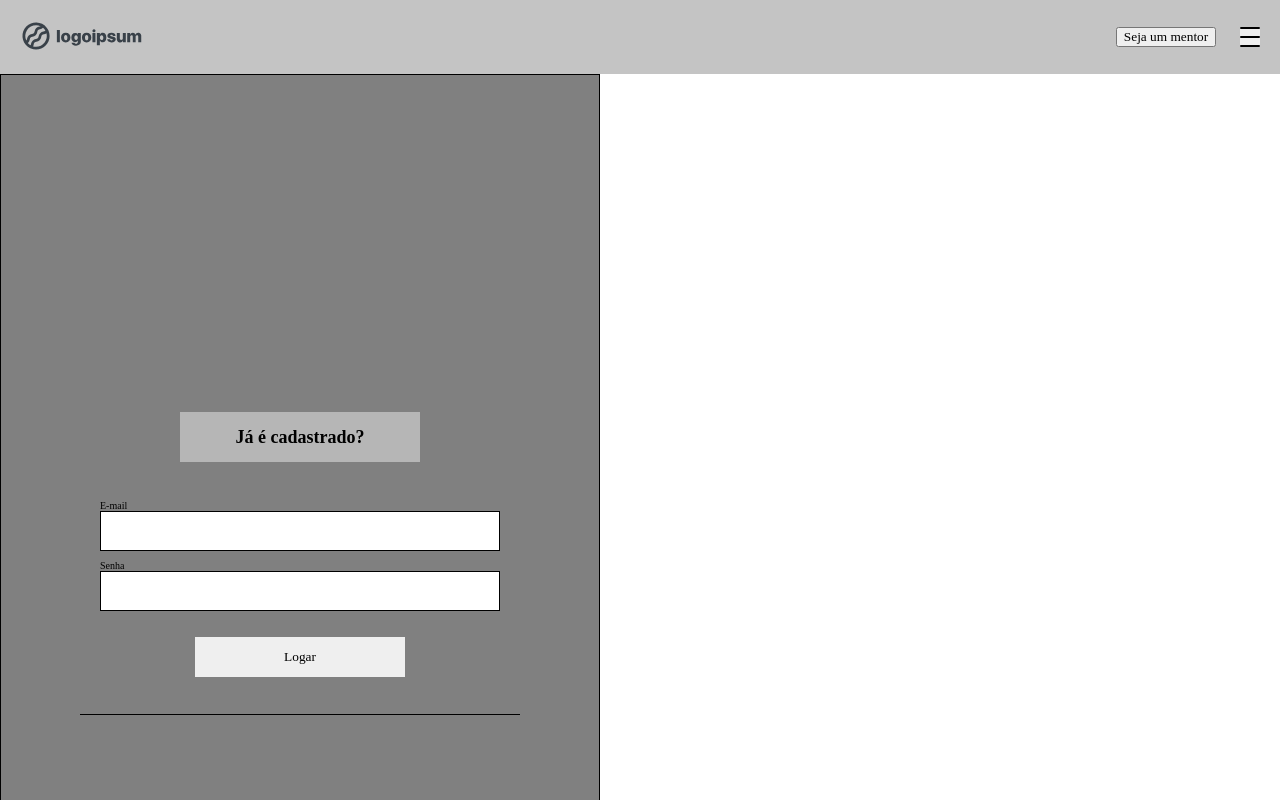
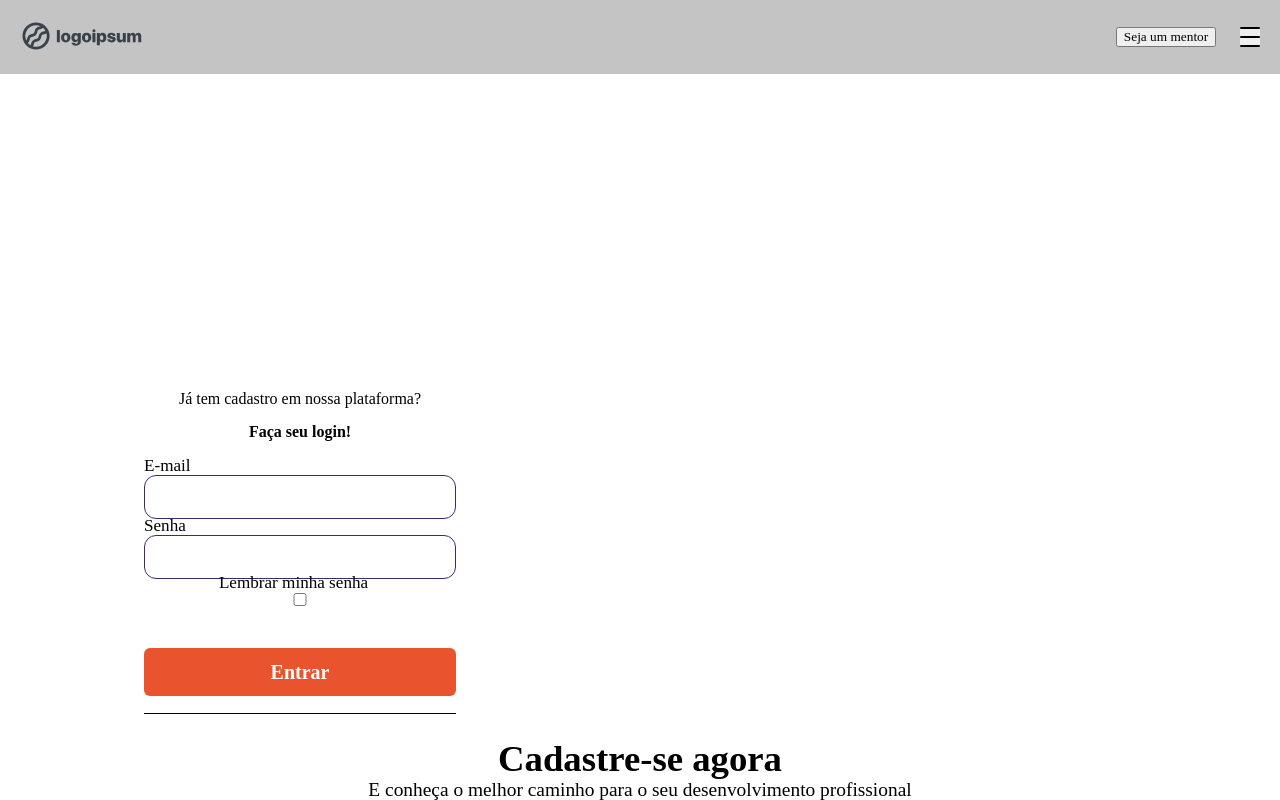
Before and after one commit to Hackathon-Fcamara/technical-share, a React (Create React App) app in the folder front-end/: page /register in a window 1280 px wide. Shown: the top 800 px of the page. Built offline with nearby package versions, Linux system fonts and the light colour scheme; the HTML template or start-up script is replaced by a standard one; a web font is replaced by a local one.

Commit message:
feat: aplica estilos componente SignInForm

```diff
--- a/front-end/src/components/SignInForm/index.js
+++ b/front-end/src/components/SignInForm/index.js
@@ -7,25 +7,34 @@ const {
   signInForm__containerTitle,
   signInForm__containerInput,
   signInForm__containerButton,
+  signInForm__input,
+  signInForm__Checkbox
 } = styles;
 
 export function SignInForm() {
   return (
     <div className={signInForm}>
       <div className={signInForm__container}>
-        <h1 className={signInForm__containerTitle}>Já é cadastrado?</h1>
+        <p>Já tem cadastro em nossa plataforma?</p>
+        <h1 className={signInForm__containerTitle}>Faça seu login!</h1>
         <div className={signInForm__containerInput}>
           <label htmlFor="email">
             <span>E-mail</span>
-            <input type="email" name="email" id="signInEmail" />
+            <input type="email" name="email" id="signInEmail" className={signInForm__input} />
           </label>
           <label htmlFor="password">
-          <span>Senha</span>
-            <input type="password" name="password" id="signInPassword" />
+            <span>Senha</span>
+            <input type="password" name="password" id="signInPassword" className={signInForm__input} />
+          </label>
+        </div>
+        <div className={signInForm__Checkbox}>
+          <label htmlFor="checkbox">
+            <span>Lembrar minha senha</span>
+            <input type="checkbox" name="checkbox" id="signInCheckbox" />
           </label>
         </div>
         <button type="button" className={signInForm__containerButton}>
-          Logar
+          Entrar
         </button>
       </div>
     </div>
--- a/front-end/src/components/SignInForm/styles.module.css
+++ b/front-end/src/components/SignInForm/styles.module.css
@@ -1,11 +1,10 @@
 .signInForm {
   display: flex;
   justify-content: center;
-  background: gray;
-  border: 1px solid black;
   height: 100vh;
   width: 100vw;
-  max-width: 600px;
+  max-width: 60rem;
+  max-height: 65rem;
 }
 
 .signInForm__container {
@@ -13,13 +12,19 @@
   flex-direction: column;
   align-items: center;
   justify-content: space-evenly;
-  border-bottom: 1px solid black;
+  border-bottom: 0.1rem solid black;
   height: 100%;
   width: 100%;
-  max-height: 340px;
-  max-width: 440px;
-  margin-top: 300px;
-  padding: 0 20px;
+  max-height: 34rem;
+  max-width: 31.2rem;
+  margin-top: 30rem;
+}
+
+.signInForm__container p {
+  font-weight: 400;
+  font-size: 1.6rem;
+  line-height: 1.6rem;
+  text-align: center;
 }
 
 .signInForm__containerInput {
@@ -38,36 +43,47 @@
   height: 100%;
   max-width: 400px;
   max-height: 40px;
+  display: block;
+  font-size: var(--fs-subLg);
+  margin-bottom: 0.8rem;
+  line-height: var(--lh-label);
+  font-weight: 500;
+  margin-bottom: 2rem;
 }
 
-.signInForm label input {
-  border: 1px solid black;
-  width: 100%;
-  height: 100%;
+.signInForm__input {
+  border: 1px solid var(--purple);
+  display: flex;
+  border-radius: 1.2rem;
+  padding: 0 1.2rem;
+  background: var(--white);
+  height: 4.4rem;
 }
 
 .signInForm__containerTitle {
   display: flex;
   justify-content: center;
   align-items: center;
-  background: rgb(182, 182, 182);
-  height: 100%;
-  width: 100%;
-  max-height: 50px;
-  max-width: 240px;
-  font-size: 18px;
+  font-weight: 700;
+  font-size: 1.6rem;
+  line-height: 1.6rem;
 }
 
 .signInForm__containerButton {
   border: none;
   height: 100%;
   width: 100%;
-  max-height: 40px;
-  max-width: 210px;
+  max-height: 4.8rem;
+  background: #E9542E;
+  color: #FFFFFF;
+  font-weight: 700;
+  font-size: 2rem;
+  line-height: 1.6rem;
+  border-radius: 0.6rem;
 }
 
 @media (max-width: 425px) {
   .signInForm__containerButton {
-    max-width: 400px;
+    max-width: 40rem;
   }
 }
```
